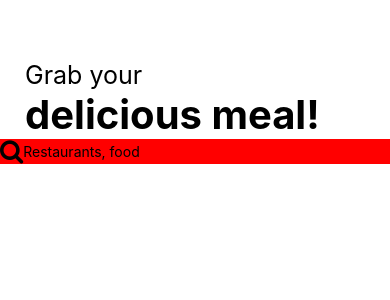
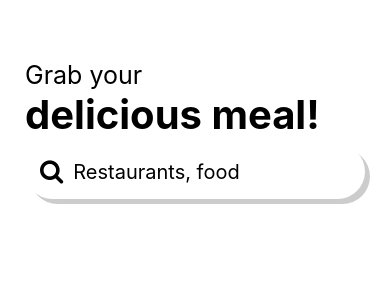
Before and after one commit to cazmaar/Meal_App_React_NAtive, a React Native app: screen / in a window 390 px wide. Shown: the top 300 px of the page. Built offline with nearby package versions, Linux system fonts and the light colour scheme.

Commit message:
Styling for input field done

```diff
--- a/src/componnets/Search/index.js
+++ b/src/componnets/Search/index.js
@@ -6,7 +6,7 @@ const Search = () => {
   return (
     <View style={style.container}>
     <FontAwesome name="search" size={25} />
-      <TextInput placeholder="Restaurants, food" />
+      <TextInput style={style.Input} placeholder="Restaurants, food" />
     </View>
   );
 };
--- a/src/componnets/Search/style.js
+++ b/src/componnets/Search/style.js
@@ -3,7 +3,20 @@ import { StyleSheet } from "react-native";
 const style = StyleSheet.create({
 container:{
  flexDirection:"row",
- backgroundColor:"red"
+ marginTop:5,
+ marginHorizontal:25,
+ backgroundColor:"white",
+ shadowColor:"black",
+ shadowOffset:{width:5, height: 5},
+ elevation:3,
+ shadowOpacity:0.2,
+ padding: 15,
+ borderRadius: 40
+
+},
+Input:{
+ marginLeft: 10,
+ fontSize:20
 }
 
 })
```
